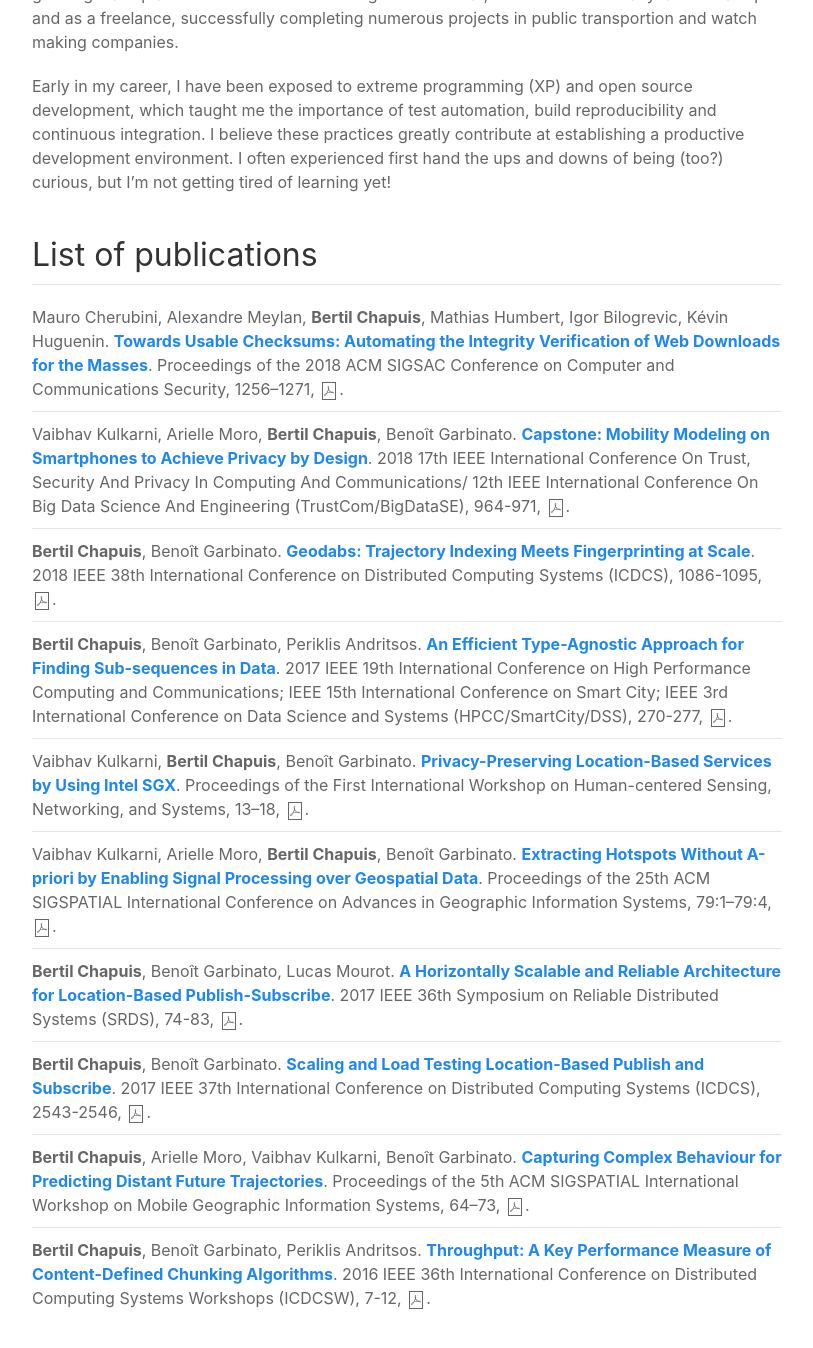
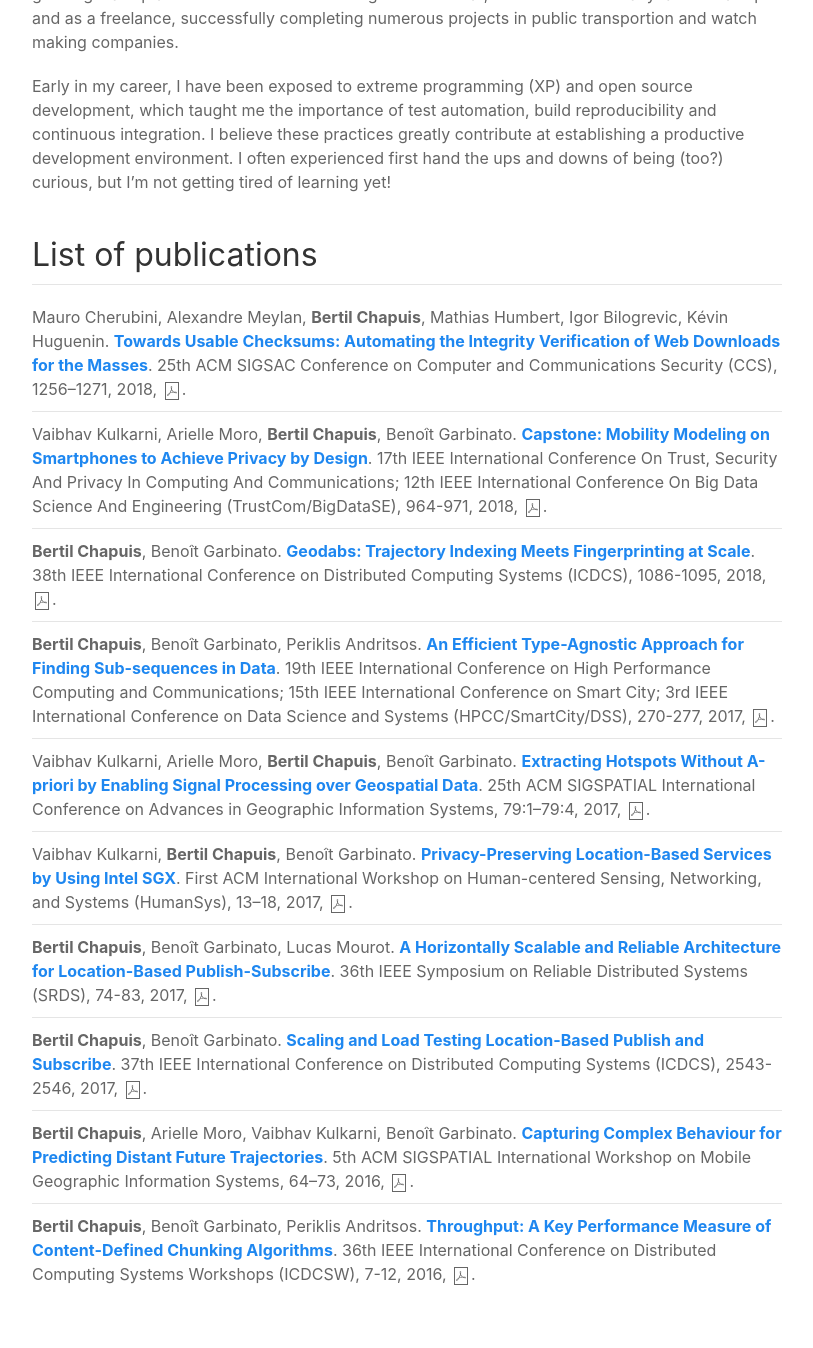
Before and after one commit to bchapuis/bchapuis.github.io, a Jekyll site: the page built from index.html, in a window 1280 px wide and 1400 px high, scrolled down 710 px. Shown: the top 1348 px of the window, without its empty margins (233-1046 px from the left). Built offline with Jekyll 4.4.1, drawn with Linux system fonts in a browser that asks for light colours; nearby versions of some CDN libraries.

Commit message:
fix references

```diff
--- a/_includes/publications.html
+++ b/_includes/publications.html
@@ -1,10 +1,10 @@
-<li>Mauro Cherubini, Alexandre Meylan, <b>Bertil Chapuis</b>, Mathias Humbert, Igor Bilogrevic, Kévin Huguenin. <a href="https://doi.org/10.1145/3243734.3243746"><b>Towards Usable Checksums: Automating the Integrity Verification of Web Downloads for the Masses</b></a>. Proceedings of the 2018 ACM SIGSAC Conference on Computer and Communications Security, 1256–1271, <a href="/pubs/8TA5NH4T.pdf" class="uk-link-text uk-icon-link" uk-icon="file-pdf" target="_blank"></a>.</li>
-<li>Vaibhav Kulkarni, Arielle Moro, <b>Bertil Chapuis</b>, Benoît Garbinato. <a href="https://doi.org/10.1109/TrustCom/BigDataSE.2018.00136"><b>Capstone: Mobility Modeling on Smartphones to Achieve Privacy by Design</b></a>. 2018 17th IEEE International Conference On Trust, Security And Privacy In Computing And Communications/ 12th IEEE International Conference On Big Data Science And Engineering (TrustCom/BigDataSE), 964-971, <a href="/pubs/9MMIDVGG.pdf" class="uk-link-text uk-icon-link" uk-icon="file-pdf" target="_blank"></a>.</li>
-<li><b>Bertil Chapuis</b>, Benoît Garbinato. <a href="https://doi.org/10.1109/ICDCS.2018.00108"><b>Geodabs: Trajectory Indexing Meets Fingerprinting at Scale</b></a>. 2018 IEEE 38th International Conference on Distributed Computing Systems (ICDCS), 1086-1095, <a href="/pubs/2S922QCZ.pdf" class="uk-link-text uk-icon-link" uk-icon="file-pdf" target="_blank"></a>.</li>
-<li><b>Bertil Chapuis</b>, Benoît Garbinato, Periklis Andritsos. <a href="https://doi.org/10.1109/HPCC-SmartCity-DSS.2017.35"><b>An Efficient Type-Agnostic Approach for Finding Sub-sequences in Data</b></a>. 2017 IEEE 19th International Conference on High Performance Computing and Communications; IEEE 15th International Conference on Smart City; IEEE 3rd International Conference on Data Science and Systems (HPCC/SmartCity/DSS), 270-277, <a href="/pubs/QUSSHUNB.pdf" class="uk-link-text uk-icon-link" uk-icon="file-pdf" target="_blank"></a>.</li>
-<li>Vaibhav Kulkarni, <b>Bertil Chapuis</b>, Benoît Garbinato. <a href="https://doi.org/10.1145/3144730.3144739"><b>Privacy-Preserving Location-Based Services by Using Intel SGX</b></a>. Proceedings of the First International Workshop on Human-centered Sensing, Networking, and Systems, 13–18, <a href="/pubs/R6FWLSZ7.pdf" class="uk-link-text uk-icon-link" uk-icon="file-pdf" target="_blank"></a>.</li>
-<li>Vaibhav Kulkarni, Arielle Moro, <b>Bertil Chapuis</b>, Benoît Garbinato. <a href="https://doi.org/10.1145/3139958.3140002"><b>Extracting Hotspots Without A-priori by Enabling Signal Processing over Geospatial Data</b></a>. Proceedings of the 25th ACM SIGSPATIAL International Conference on Advances in Geographic Information Systems, 79:1–79:4, <a href="/pubs/E7EPCNKB.pdf" class="uk-link-text uk-icon-link" uk-icon="file-pdf" target="_blank"></a>.</li>
-<li><b>Bertil Chapuis</b>, Benoît Garbinato, Lucas Mourot. <a href="https://doi.org/10.1109/SRDS.2017.16"><b>A Horizontally Scalable and Reliable Architecture for Location-Based Publish-Subscribe</b></a>. 2017 IEEE 36th Symposium on Reliable Distributed Systems (SRDS), 74-83, <a href="/pubs/H7HLMQ8R.pdf" class="uk-link-text uk-icon-link" uk-icon="file-pdf" target="_blank"></a>.</li>
-<li><b>Bertil Chapuis</b>, Benoît Garbinato. <a href="https://doi.org/10.1109/ICDCS.2017.234"><b>Scaling and Load Testing Location-Based Publish and Subscribe</b></a>. 2017 IEEE 37th International Conference on Distributed Computing Systems (ICDCS), 2543-2546, <a href="/pubs/7GCEX8KL.pdf" class="uk-link-text uk-icon-link" uk-icon="file-pdf" target="_blank"></a>.</li>
-<li><b>Bertil Chapuis</b>, Arielle Moro, Vaibhav Kulkarni, Benoît Garbinato. <a href="https://doi.org/10.1145/3004725.3004730"><b>Capturing Complex Behaviour for Predicting Distant Future Trajectories</b></a>. Proceedings of the 5th ACM SIGSPATIAL International Workshop on Mobile Geographic Information Systems, 64–73, <a href="/pubs/T2L3YDD7.pdf" class="uk-link-text uk-icon-link" uk-icon="file-pdf" target="_blank"></a>.</li>
-<li><b>Bertil Chapuis</b>, Benoît Garbinato, Periklis Andritsos. <a href="https://doi.org/10.1109/ICDCSW.2016.32"><b>Throughput: A Key Performance Measure of Content-Defined Chunking Algorithms</b></a>. 2016 IEEE 36th International Conference on Distributed Computing Systems Workshops (ICDCSW), 7-12, <a href="/pubs/W5L3JRBE.pdf" class="uk-link-text uk-icon-link" uk-icon="file-pdf" target="_blank"></a>.</li>
+<li>Mauro Cherubini, Alexandre Meylan, <b>Bertil Chapuis</b>, Mathias Humbert, Igor Bilogrevic, Kévin Huguenin. <a href="https://doi.org/10.1145/3243734.3243746"><b>Towards Usable Checksums: Automating the Integrity Verification of Web Downloads for the Masses</b></a>. 25th ACM SIGSAC Conference on Computer and Communications Security (CCS), 1256–1271, 2018, <a href="/pubs/8TA5NH4T.pdf" class="uk-link-text uk-icon-link" uk-icon="file-pdf" target="_blank"></a>.</li>
+<li>Vaibhav Kulkarni, Arielle Moro, <b>Bertil Chapuis</b>, Benoît Garbinato. <a href="https://doi.org/10.1109/TrustCom/BigDataSE.2018.00136"><b>Capstone: Mobility Modeling on Smartphones to Achieve Privacy by Design</b></a>. 17th IEEE International Conference On Trust, Security And Privacy In Computing And Communications; 12th IEEE International Conference On Big Data Science And Engineering (TrustCom/BigDataSE), 964-971, 2018, <a href="/pubs/9MMIDVGG.pdf" class="uk-link-text uk-icon-link" uk-icon="file-pdf" target="_blank"></a>.</li>
+<li><b>Bertil Chapuis</b>, Benoît Garbinato. <a href="https://doi.org/10.1109/ICDCS.2018.00108"><b>Geodabs: Trajectory Indexing Meets Fingerprinting at Scale</b></a>. 38th IEEE International Conference on Distributed Computing Systems (ICDCS), 1086-1095, 2018, <a href="/pubs/2S922QCZ.pdf" class="uk-link-text uk-icon-link" uk-icon="file-pdf" target="_blank"></a>.</li>
+<li><b>Bertil Chapuis</b>, Benoît Garbinato, Periklis Andritsos. <a href="https://doi.org/10.1109/HPCC-SmartCity-DSS.2017.35"><b>An Efficient Type-Agnostic Approach for Finding Sub-sequences in Data</b></a>. 19th IEEE International Conference on High Performance Computing and Communications; 15th IEEE International Conference on Smart City; 3rd IEEE International Conference on Data Science and Systems (HPCC/SmartCity/DSS), 270-277, 2017, <a href="/pubs/QUSSHUNB.pdf" class="uk-link-text uk-icon-link" uk-icon="file-pdf" target="_blank"></a>.</li>
+<li>Vaibhav Kulkarni, Arielle Moro, <b>Bertil Chapuis</b>, Benoît Garbinato. <a href="https://doi.org/10.1145/3139958.3140002"><b>Extracting Hotspots Without A-priori by Enabling Signal Processing over Geospatial Data</b></a>. 25th ACM SIGSPATIAL International Conference on Advances in Geographic Information Systems, 79:1–79:4, 2017, <a href="/pubs/E7EPCNKB.pdf" class="uk-link-text uk-icon-link" uk-icon="file-pdf" target="_blank"></a>.</li>
+<li>Vaibhav Kulkarni, <b>Bertil Chapuis</b>, Benoît Garbinato. <a href="https://doi.org/10.1145/3144730.3144739"><b>Privacy-Preserving Location-Based Services by Using Intel SGX</b></a>. First ACM International Workshop on Human-centered Sensing, Networking, and Systems (HumanSys), 13–18, 2017, <a href="/pubs/R6FWLSZ7.pdf" class="uk-link-text uk-icon-link" uk-icon="file-pdf" target="_blank"></a>.</li>
+<li><b>Bertil Chapuis</b>, Benoît Garbinato, Lucas Mourot. <a href="https://doi.org/10.1109/SRDS.2017.16"><b>A Horizontally Scalable and Reliable Architecture for Location-Based Publish-Subscribe</b></a>. 36th IEEE Symposium on Reliable Distributed Systems (SRDS), 74-83, 2017, <a href="/pubs/H7HLMQ8R.pdf" class="uk-link-text uk-icon-link" uk-icon="file-pdf" target="_blank"></a>.</li>
+<li><b>Bertil Chapuis</b>, Benoît Garbinato. <a href="https://doi.org/10.1109/ICDCS.2017.234"><b>Scaling and Load Testing Location-Based Publish and Subscribe</b></a>. 37th IEEE International Conference on Distributed Computing Systems (ICDCS), 2543-2546, 2017, <a href="/pubs/7GCEX8KL.pdf" class="uk-link-text uk-icon-link" uk-icon="file-pdf" target="_blank"></a>.</li>
+<li><b>Bertil Chapuis</b>, Arielle Moro, Vaibhav Kulkarni, Benoît Garbinato. <a href="https://doi.org/10.1145/3004725.3004730"><b>Capturing Complex Behaviour for Predicting Distant Future Trajectories</b></a>. 5th ACM SIGSPATIAL International Workshop on Mobile Geographic Information Systems, 64–73, 2016, <a href="/pubs/T2L3YDD7.pdf" class="uk-link-text uk-icon-link" uk-icon="file-pdf" target="_blank"></a>.</li>
+<li><b>Bertil Chapuis</b>, Benoît Garbinato, Periklis Andritsos. <a href="https://doi.org/10.1109/ICDCSW.2016.32"><b>Throughput: A Key Performance Measure of Content-Defined Chunking Algorithms</b></a>. 36th IEEE International Conference on Distributed Computing Systems Workshops (ICDCSW), 7-12, 2016, <a href="/pubs/W5L3JRBE.pdf" class="uk-link-text uk-icon-link" uk-icon="file-pdf" target="_blank"></a>.</li>
--- a/_includes/publications.py
+++ b/_includes/publications.py
@@ -17,5 +17,5 @@ with open('publications.html', 'w') as f:
 			pages = p['data']['pages']
 			doi = p['data']['DOI']
 			isbn = p['data']['ISBN']
-			date = p['meta']['parsedDate']
-			print(f'<li>{authors}. <a href="https://doi.org/{doi}"><b>{title}</b></a>. {proceedings}, {pages}, <a href="/pubs/{key}.pdf" class="uk-link-text uk-icon-link" uk-icon="file-pdf" target="_blank"></a>.</li>', file=f)
+			date = p['meta']['parsedDate'][:4]
+			print(f'<li>{authors}. <a href="https://doi.org/{doi}"><b>{title}</b></a>. {proceedings}, {pages}, {date}, <a href="/pubs/{key}.pdf" class="uk-link-text uk-icon-link" uk-icon="file-pdf" target="_blank"></a>.</li>', file=f)
```
